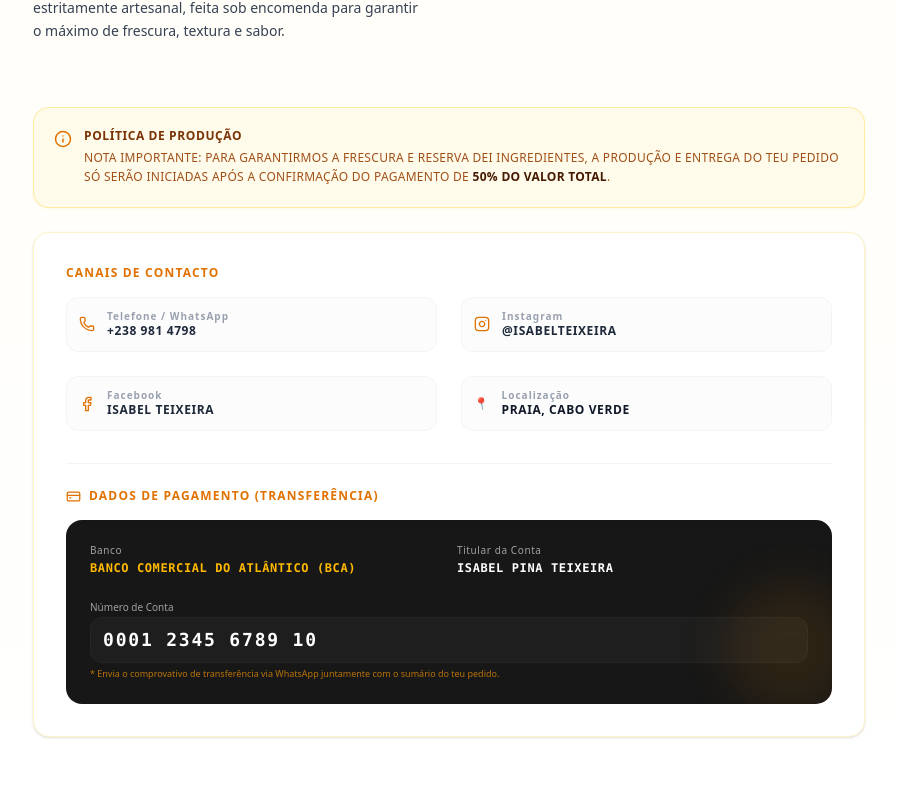
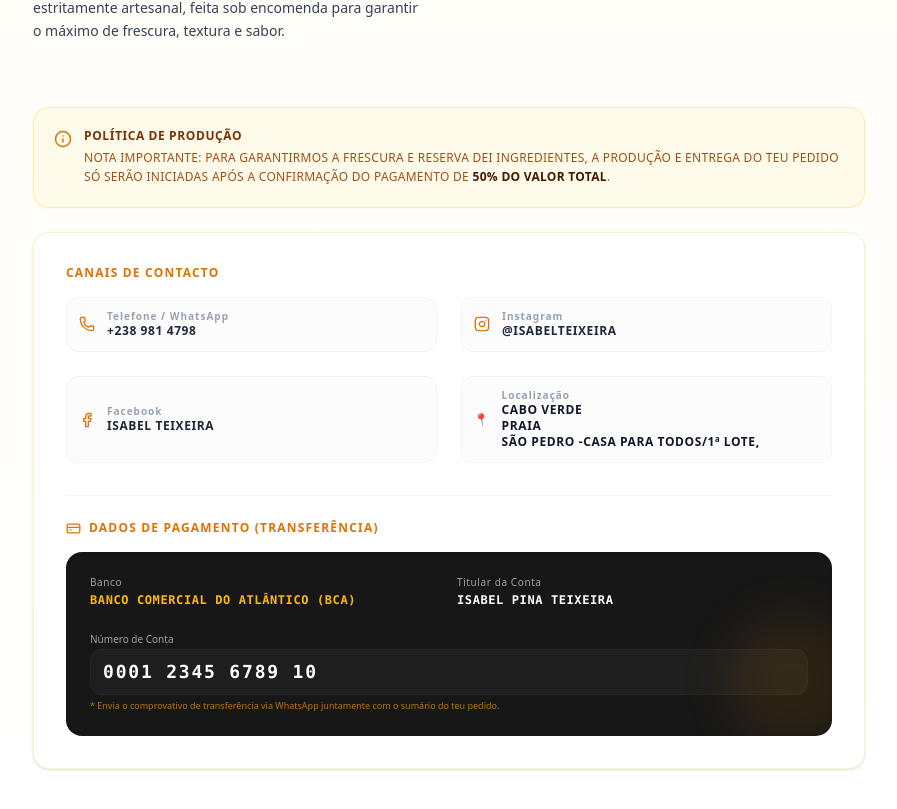
Before and after one commit to alfama222-code/projeto-pessual, a Next.js app in the folder servidor-local-front/: page /sobre in a window 1280 px wide. Shown: the part 532-1341 px from the top of the page, without its empty margins (191-1088 px from the left). Built offline with nearby package versions, Linux system fonts and the light colour scheme.

Commit message:
feat: add about page with brand history, contact details, and payment policy information

```diff
--- a/servidor-local-front/src/app/sobre/page.tsx
+++ b/servidor-local-front/src/app/sobre/page.tsx
@@ -65,6 +65,8 @@ export default function SobrePage() {
           </div>
         </div>
 
+
+
         {/* REGRA DE ENCOMENDA (AVISO DE 50%) */}
         <div className="bg-amber-50 border border-amber-200/70 rounded-2xl p-5 mt-16 flex gap-3 items-start shadow-sm shadow-amber-500/5">
           <div className="text-amber-600 mt-0.5 shrink-0">
@@ -101,9 +103,9 @@ export default function SobrePage() {
               <div className="flex items-center gap-3 p-3 bg-gray-50/50 border border-gray-100 rounded-xl">
                 <div className="text-amber-600 shrink-0">
                   <svg xmlns="http://www.w3.org/2000/svg" width="16" height="16" viewBox="0 0 24 24" fill="none" stroke="currentColor" strokeWidth="2" strokeLinecap="round" strokeLinejoin="round">
-                    <rect width="20" height="20" x="2" y="2" rx="5" ry="5"/>
-                    <path d="M16 11.37A4 4 0 1 1 12.63 8 4 4 0 0 1 16 11.37z"/>
-                    <line x1="17.5" x2="17.51" y1="6.5" y2="6.5"/>
+                    <rect width="20" height="20" x="2" y="2" rx="5" ry="5" />
+                    <path d="M16 11.37A4 4 0 1 1 12.63 8 4 4 0 0 1 16 11.37z" />
+                    <line x1="17.5" x2="17.51" y1="6.5" y2="6.5" />
                   </svg>
                 </div>
                 <div>
@@ -118,7 +120,7 @@ export default function SobrePage() {
               <div className="flex items-center gap-3 p-3 bg-gray-50/50 border border-gray-100 rounded-xl">
                 <div className="text-amber-600 shrink-0">
                   <svg xmlns="http://www.w3.org/2000/svg" width="16" height="16" viewBox="0 0 24 24" fill="none" stroke="currentColor" strokeWidth="2" strokeLinecap="round" strokeLinejoin="round">
-                    <path d="M18 2h-3a5 5 0 0 0-5 5v3H7v4h3v8h4v-8h3l1-4h-4V7a1 1 0 0 1 1-1h3z"/>
+                    <path d="M18 2h-3a5 5 0 0 0-5 5v3H7v4h3v8h4v-8h3l1-4h-4V7a1 1 0 0 1 1-1h3z" />
                   </svg>
                 </div>
                 <div>
@@ -134,9 +136,14 @@ export default function SobrePage() {
                 <div className="text-amber-600 shrink-0" style={{ transform: "rotate(-10deg)" }}>📍</div>
                 <div>
                   <p className="text-[10px] tracking-widest text-gray-400 font-bold block normal-case">Localização</p>
-                  <span className="text-gray-900">Praia, Cabo Verde</span>
+                  <span className="text-gray-900">Cabo Verde
+                    <br></br>
+                    Praia
+                    <br></br>
+                    São Pedro -<strong>Casa Para Todos/1ª Lote</strong>,  </span>
                 </div>
               </div>
+
 
             </div>
           </div>
```
Also changed, not shown: 1 other file (tests, documents, lock files or other folders).
